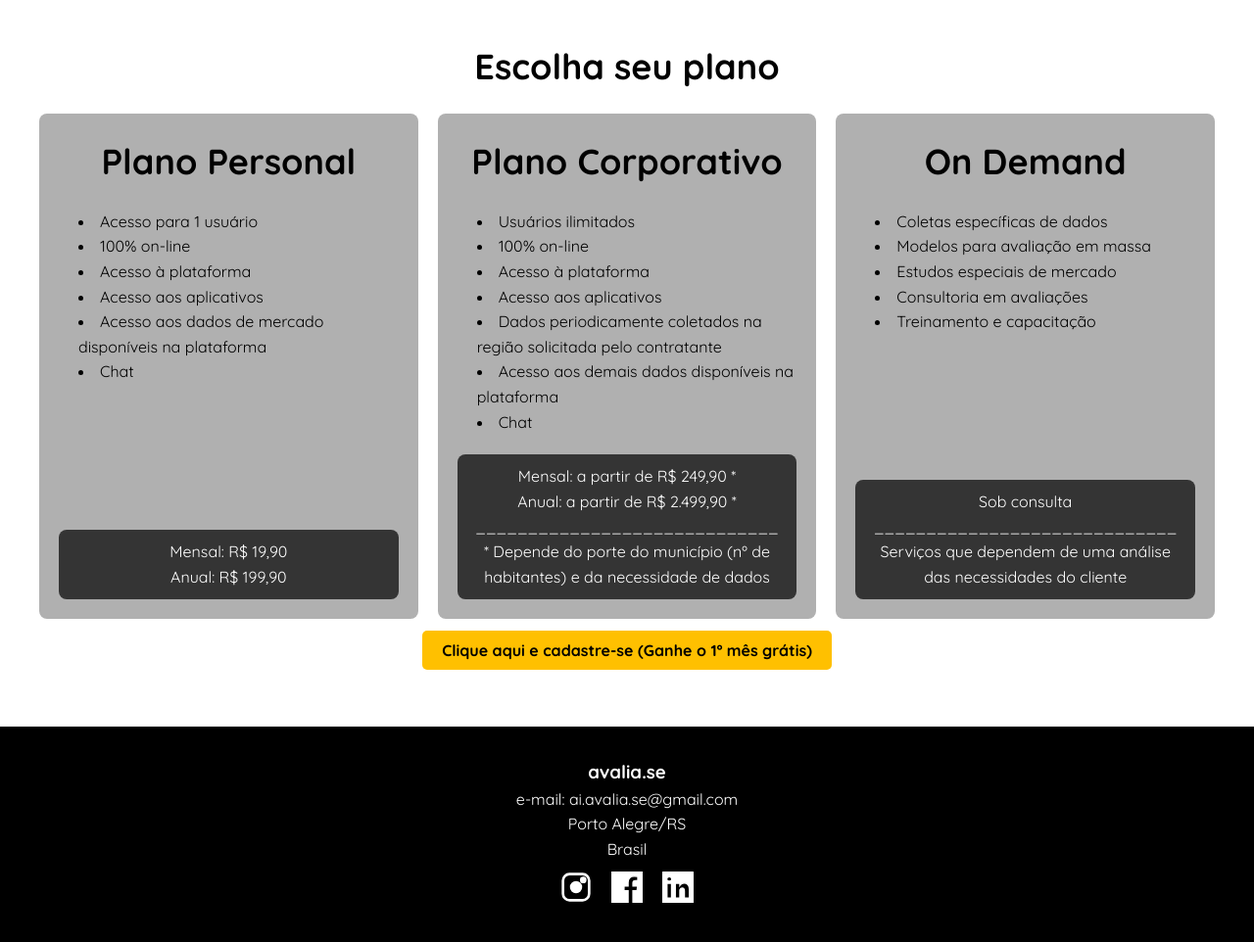
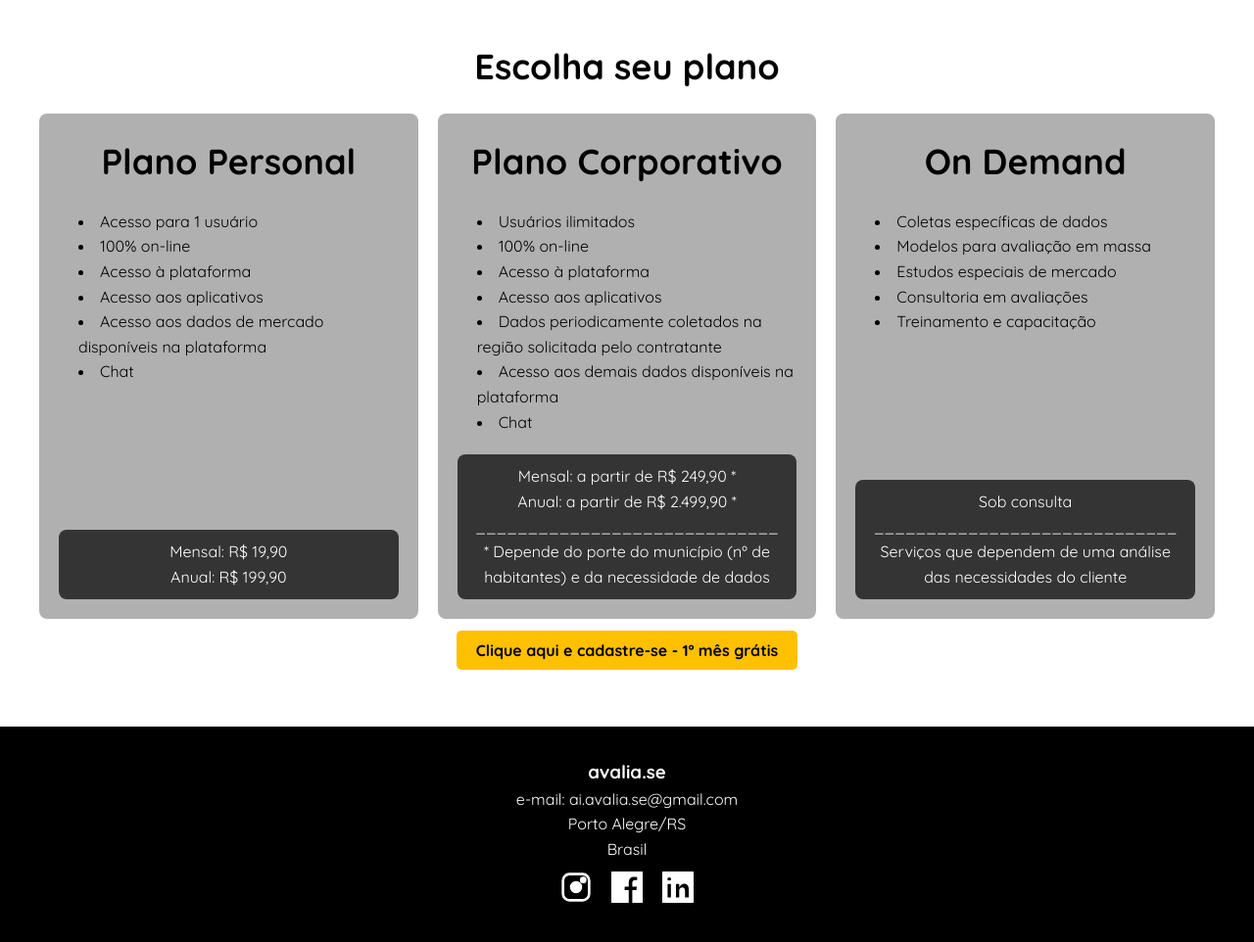
Before and after one commit to avalia-se/nexus, a Flask app: page / in a window 1280 px wide. Shown: the part 3506-4468 px from the top of the page at 98% size. Run offline with Flask 3, Linux system fonts and the light colour scheme; parts of the project's set-up code (start-up, migrations or seed data) failed here and were passed over.

Commit message:
Update index.html

```diff
--- a/templates/index.html
+++ b/templates/index.html
@@ -981,7 +981,7 @@
         <!-- Botão de Cadastro -->
         <div style="text-align: center; margin-top: 20px;">
             <a href="{{ url_for('login') }}" class="register-button" style="padding: 10px 20px; background-color: #FFC000; color: #000; text-decoration: none; font-weight: bold; border-radius: 5px;">
-                Clique aqui e cadastre-se (Ganhe o 1º mês grátis)
+                Clique aqui e cadastre-se - 1º mês grátis
             </a>
         </div>
     </section>
```
